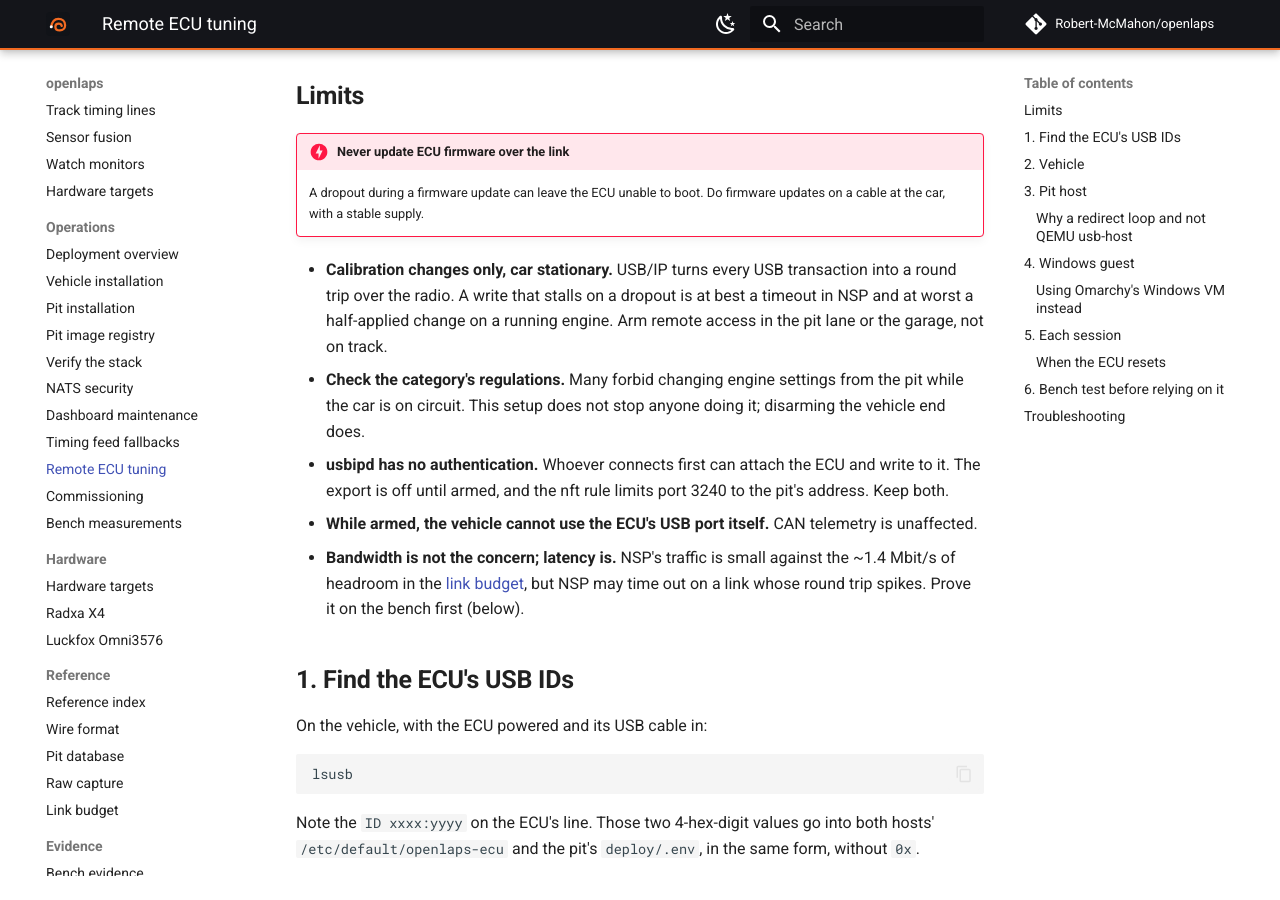
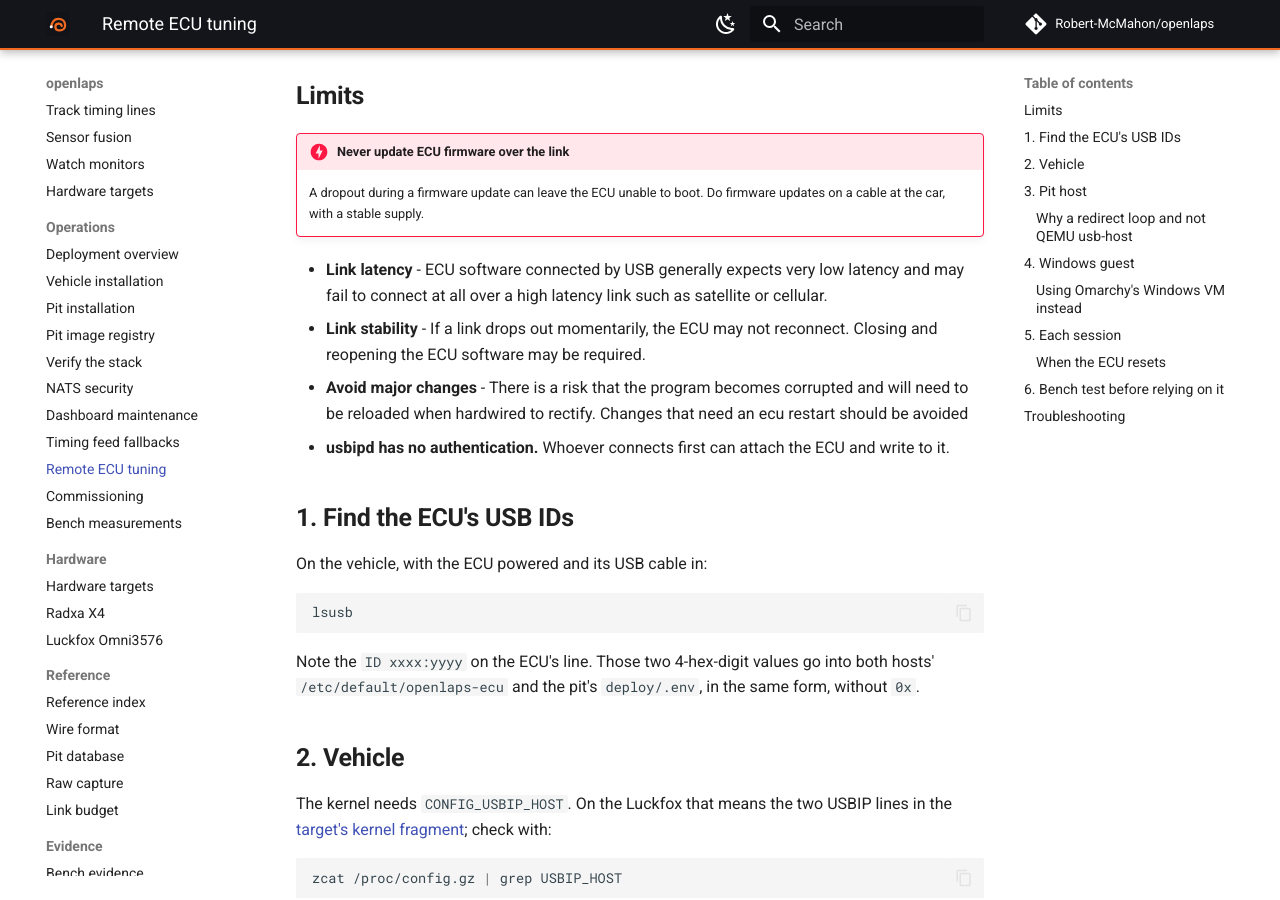
Before and after one commit to Robert-McMahon/openlaps, an MkDocs documentation site: the page built from docs/operations/remote-ecu.md, in a window 1280 px wide and 900 px high, scrolled down 861 px. Built offline with MkDocs 1.6.1 and Material for MkDocs 9.7.7, drawn with Linux system fonts in a browser that asks for light colours; comment, search, counter and statistics services are not loaded; some of the changed text lies outside the part shown.

Commit message:
Simplify the remote ECU cautions and the dropout recovery sentence
Co-Authored-By: Claude Fable 5.2 <noreply@anthropic.com>

```diff
--- a/docs/operations/remote-ecu.md
+++ b/docs/operations/remote-ecu.md
@@ -30,23 +30,11 @@ ECU ──USB──▶ vehicle SBC              pit host (Omarchy)
     A dropout during a firmware update can leave the ECU unable to boot. Do
     firmware updates on a cable at the car, with a stable supply.
 
-- **Calibration changes only, car stationary.** USB/IP turns every USB
-  transaction into a round trip over the radio. A write that stalls on a
-  dropout is at best a timeout in NSP and at worst a half-applied change on a
-  running engine. Arm remote access in the pit lane or the garage, not on
-  track.
-- **Check the category's regulations.** Many forbid changing engine settings
-  from the pit while the car is on circuit. This setup does not stop anyone
-  doing it; disarming the vehicle end does.
+- **Link latency** - ECU software connected by USB generally expects very low latency and may fail to connect at all over a high latency link such as satellite or cellular.
+- **Link stability** - If a link drops out momentarily, the ECU may not reconnect. Closing and reopening the ECU software may be required.
+- **Avoid major changes** - There is a risk that the program becomes corrupted and will need to be reloaded when hardwired to rectify. Changes that need an ecu restart should be avoided
 - **usbipd has no authentication.** Whoever connects first can attach the ECU
-  and write to it. The export is off until armed, and the nft rule limits
-  port 3240 to the pit's address. Keep both.
-- **While armed, the vehicle cannot use the ECU's USB port itself.** CAN
-  telemetry is unaffected.
-- **Bandwidth is not the concern; latency is.** NSP's traffic is small
-  against the ~1.4 Mbit/s of headroom in the [link budget](../LINK_BUDGET.md),
-  but NSP may time out on a link whose round trip spikes. Prove it on the
-  bench first (below).
+  and write to it.
 
 ## 1. Find the ECU's USB IDs
 
```
Also changed, not shown: other parts of docs/operations/remote-ecu.md (+1 -1 lines), docs/ARCHITECTURE.md (+2 -3 lines).
